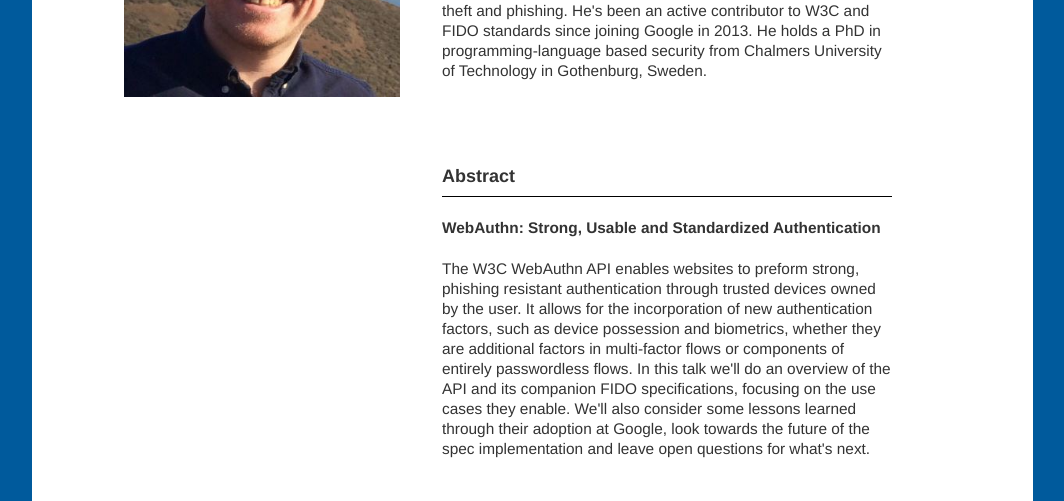
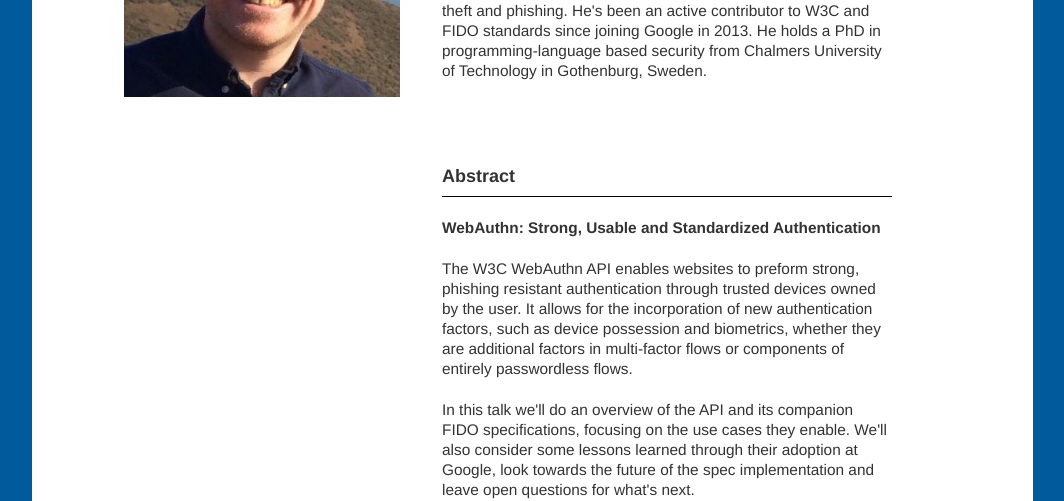
Before and after one commit to w3c/w3c-track-2019, a Jekyll site: the page built from speakers.md, in a window 1280 px wide and 1400 px high, scrolled down 2315 px. Shown: the top 501 px of the window, without its empty margins (108-1172 px from the left). Built offline with Jekyll 4.4.1, drawn with Linux system fonts in a browser that asks for light colours; our own code applies the rules of GitHub Pages for plain Markdown files; some of the changed text lies outside the part shown; grey boxes are pictures that could not be loaded.

Commit message:
Update speakers.md

```diff
--- a/speakers.md
+++ b/speakers.md
@@ -56,15 +56,7 @@ has been writing specs for CSS and other web tech for over a decade.</p>
 				<div class="speaker-abstract">
 					<h3>Abstract</h3>
 					<h4>Houdini: The Future of CSS</h4>
-					<p>CSS has produced many wonderful abilities for web
-developers, but it's always been limited strictly to what the CSS
-Working Group defined for it. Web authors have been very clever in
-remixing those abilities to achieve wonderful things, but it's still
-fundamentally limiting. "Houdini" is the project in the CSSWG to make
-CSS extensible via JavaScript, so that authors can define their own
-functionality, within CSS, without waiting for us in the CSSWG. This
-talk will cover the current Houdini specs being implemented and
-						shipped <b>today</b>, and give a glimpse of what's coming in the future.</p>
+					<p>CSS has produced many wonderful abilities for web developers, but it's always been limited strictly to what the CSS Working Group defined for it. Web authors have been very clever in remixing those abilities to achieve wonderful things, but it's still fundamentally limiting. "Houdini" is the project in the CSSWG to make CSS extensible via JavaScript, so that authors can define their own functionality, within CSS, without waiting for us in the CSSWG. This talk will cover the current Houdini specs being implemented and shipped <b>today</b>, and give a glimpse of what's coming in the future.</p>
 				</div>
 			</div>
 		</div>
@@ -94,13 +86,45 @@ talk will cover the current Houdini specs being implemented and
 				<div class="speaker-abstract">
 					<h3>Abstract</h3>
 					<h4>WebAuthn: Strong, Usable and Standardized Authentication</h4>
-					<p>The W3C WebAuthn API enables websites to preform strong, phishing resistant authentication through trusted devices owned by the user. It allows for the incorporation of new authentication factors, such as device possession and biometrics, whether they are additional factors in multi-factor flows or components of entirely passwordless flows.
-In this talk we'll do an overview of the API and its companion FIDO specifications, focusing on the use cases they enable. We'll also consider some lessons learned through their adoption at Google, look towards the future of the spec implementation and leave open questions for what's next.</p>
+					<p>The W3C WebAuthn API enables websites to preform strong, phishing resistant authentication through trusted devices owned by the user. It allows for the incorporation of new authentication factors, such as device possession and biometrics, whether they are additional factors in multi-factor flows or components of entirely passwordless flows.</p>
+					<p>In this talk we'll do an overview of the API and its companion FIDO specifications, focusing on the use cases they enable. We'll also consider some lessons learned through their adoption at Google, look towards the future of the spec implementation and leave open questions for what's next.</p>
 				</div>
 			</div>
 		</div>
 	</div>
 </section>
+
+<section class="speaker" id="pete">
+	<div class="container-md">
+		<div class="flex">
+			<div class="col-1">
+				<div class="profile-picture">
+					<picture>
+						<img alt="Pete Snyder" src="assets/images/Peter-Snyder.JPG">
+					</picture>
+				</div>
+			</div>
+			<div class="col-2">
+				<div class="basic">
+					<h2 class="name">Peter Synder</h2>
+					<p class="speaker-title">Privacy Researcher</p>
+					<p class="speaker-detail">Brave Software</p>
+				</div>
+				<div class="biography">
+					<p>Pete Snyder is the Privacy Researcher at Brave Software, where he works on new and novel ways to improve privacy and security on the web.  He is also Brave's AC at W3C, where he works to improve privacy in web standards.  Before joining Brave, he got his PhD in the Computer Science from the University of Illinois at Chicago.  Besides web privacy work, he likes discussing math-rock, chip tunes, and Chicago politics.</p>
+				</div>
+				<div class="speaker-abstract">
+					<h3>Abstract</h3>
+					<h4>Brave, Privacy and Standards</h4>
+					<p>Web standards play a large role in deciding how private the web can be. A standards process that holds privacy as a core value can help protect web users from privacy violations, and can strengthen interest in the web as a first-tier application platform.  Unfortunately, the current standards process falls short of this goal.</p>
+					<p>In this talk, I'll discuss why privacy is important at Brave, and some places where web standards have made privacy difficult.  The talk will give concrete examples of standards (new and old) that make web privacy difficult,
+as well as identify common "anti-patterns" in standards work that frustrate privacy improvements. I end with three suggestions for changes in the standardization process that would improve web privacy.</p>
+				</div>
+			</div>
+		</div>
+	</div>
+</section>
+
 
 <section class="speaker" id="aviv">
 	<div class="container-md">
@@ -153,8 +177,7 @@ In this talk we'll do an overview of the API and its companion FIDO specificatio
 				<div class="biography">
 					<p>Andrew Shikiar is the Chief Marketing Officer at [FIDO Alliance](http://www.fidoalliance.org), a global consortium working to create open standards and an interoperable ecosystem for simpler, stronger user authentication.  He has deep experience in multi-stakeholder organizations, having previously led market development efforts for Tizen Association, LiMo Foundation and Liberty Alliance Project – and also helped structure and launch groups such as the Smart TV Alliance and Open Visual Communications Consortia. </p>
 					<p>Shikiar additionally has held executive and managerial roles driving a variety of emerging initiatives at leading technology companies. Managerial roles at Sun Microsystems included PR and marketing leadership for the company's Java and identity management initiatives at their inception. Andrew was also a founding executive at Radical Communication, an early entrant in the interactive email & analytics market . Most recently, Andrew served as VP of Marketing & Business Development for machine learning pioneer BigML.</p>
-					<p>
-						LinkedIn: [https://www.linkedin.com/in/andrewshikiar](https://www.linkedin.com/in/andrewshikiar)
+					<p>LinkedIn: <a href="https://www.linkedin.com/in/andrewshikiar">https://www.linkedin.com/in/andrewshikiar</a>
 					</p>
 					<p>Twtter: @andrewshikiar</p>
 				</div>
@@ -188,8 +211,7 @@ In this talk we'll do an overview of the API and its companion FIDO specificatio
 				<div class="biography">
 					<p>As the Senior Director of Standardization Department in Alibaba Group, Judy (Hongru) Zhu is responsible for standardization-related activities across Alibaba Group. With 18 years of professional standardization experiences, Judy has served as a number of leadership positions in various international and national standard organizations, such as ISO TC154 Chair, W3C Advisory Board member, FIDO Board Member, 3GPP and CCSA TC11 Vice Chair etc.</p>
 					<p>While serving as W3C Advisory Board member in W3C since 2015, Judy has been actively engaging, contributing and pushing the strategic discussion in the Advisory Board with great passion to make W3C a better place for the global Web community to work on Web standards. Also, she devotes herself into the discussion and contribution in the areas of improving globalization, Accessibility standards implementation, exploring IoT security opportunities, introducing Web Payment practices from China etc.</p>
-					<p>Recently, Judy actively works with Chinese industry to bring their practices and standardization proposals about Mini App to W3C, which has great potential to trigger another wave of Web-standard-based innovation.
-					</p>
+					<p>Recently, Judy actively works with Chinese industry to bring their practices and standardization proposals about Mini App to W3C, which has great potential to trigger another wave of Web-standard-based innovation.</p>
 				</div>
 				<div class="speaker-abstract">
 					<h3>Abstract</h3>
@@ -218,15 +240,14 @@ In this talk we'll do an overview of the API and its companion FIDO specificatio
 					<p class="speaker-detail">Centre for Mathematics and Computer Sciences (CWI)</p>
 				</div>
 				<div class="biography">
-					<p>Ivan joined the W3C team as Head of [Offices](https://www.w3.org/Consortium/Offices) in January 2001. He served as Head of Offices until June 2006, then as the Semantic Web Activity Lead until December 2013 and then, finally, as the Publishing@W3C Technical Lead. He is currently a W3C Fellow for CWI, member of the W3C Strategy as well as the Technical & Architecture teams as focusing on Digital Publishing and (in the T&A team) on of Web of Data related activities.. </p>
-					<p>Ivan graduated as mathematician at the [Eötvös Loránd University of Budapest](http://teo.elte.hu/fs/), Hungary, in 1979. After a brief scholarship at the Université Paris VI he joined the Hungarian research institute in computer science ([SZTAKI](http://www.sztaki.hu/)) where he worked for 6 years. He left Hungary in 1986 and, after a few years in industry, he joined the [Centre for Mathematics and Computer Sciences (CWI)](http://www.cwi.nl/) in Amsterdam where he has held a tenure position since 1988. He received a PhD degree in Computer Science in 1990 at the [Leiden University](http://www.leidenuniv.nl/), in the Netherlands.</p>
-					<p>His [professional home page](http://www.ivan-herman.net/professional/) contains a list of his publications and details of the various R&D projects he participated in. You can also look at his personal [personal](http://www.ivan-herman.net/) home pages.
-					</p>
+					<p>Ivan joined the W3C team as Head of <a href="https://www.w3.org/Consortium/Offices">Offices</a> in January 2001. He served as Head of Offices until June 2006, then as the Semantic Web Activity Lead until December 2013 and then, finally, as the Publishing@W3C Technical Lead. He is currently a W3C Fellow for CWI, member of the W3C Strategy as well as the Technical & Architecture teams as focusing on Digital Publishing and (in the T&A team) on of Web of Data related activities.. </p>
+					<p>Ivan graduated as mathematician at the <a href="http://teo.elte.hu/fs/">Eötvös Loránd University of Budapest</a>, Hungary, in 1979. After a brief scholarship at the Université Paris VI he joined the Hungarian research institute in computer science (<a href="http://www.sztaki.hu/">SZTAKI</a>) where he worked for 6 years. He left Hungary in 1986 and, after a few years in industry, he joined the <a href="http://www.cwi.nl/">Centre for Mathematics and Computer Sciences (CWI)</a> in Amsterdam where he has held a tenure position since 1988. He received a PhD degree in Computer Science in 1990 at the <a href="http://www.leidenuniv.nl/">Leiden University</a>, in the Netherlands.</p>
+					<p>His <a href="http://www.ivan-herman.net/professional/">professional home page</a> contains a list of his publications and details of the various R&D projects he participated in. You can also look at his personal <a href="http://www.ivan-herman.net/">personal</a> home pages.</p>
 				</div>
 				<div class="speaker-abstract">
 					<h3>Abstract</h3>
 					<h4>Graph Data: RDF, Property Graphs</h4>
-					<p>W3C held [a workshop on Web Standardization for Graph Data](https://www.w3.org/Data/events/data-ws-2019/) in March 2019, in Berlin, Germany. The workshop focussed on different areas: what role do Property Graphs play and how do they relate to RDF;  and what are the possible changes, improvements, etc, that are necessary for RDF  to make it better suited for Graph Data in general. This presentation will give a quick overview of what happened at the Workshop and what the future plans are at W3C to address the relevant issues.</p>
+					<p>W3C held <a href="https://www.w3.org/Data/events/data-ws-2019/">a workshop on Web Standardization for Graph Data</a> in March 2019, in Berlin, Germany. The workshop focussed on different areas: what role do Property Graphs play and how do they relate to RDF;  and what are the possible changes, improvements, etc, that are necessary for RDF  to make it better suited for Graph Data in general. This presentation will give a quick overview of what happened at the Workshop and what the future plans are at W3C to address the relevant issues.</p>
 				</div>
 			</div>
 		</div>
```
